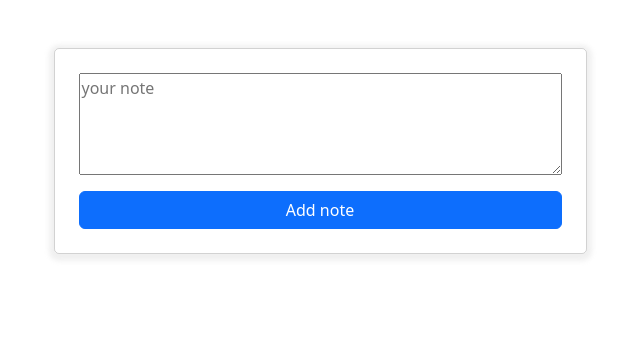
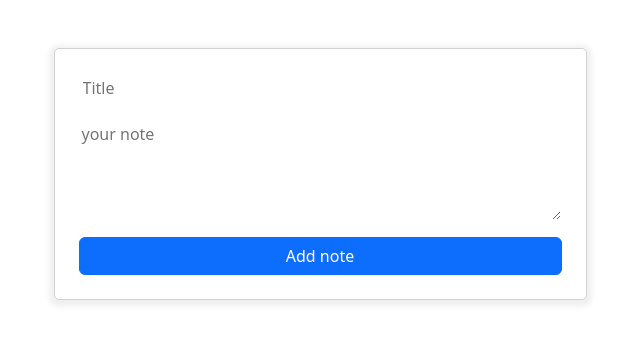
Before and after one commit to mark-itc/react---notes-app-jgelbwaser, a React (Create React App) app: page / in a window 1280 px wide. Shown: the top 344 px of the page, without its empty margins (320-960 px from the left). Built offline with nearby package versions, Linux system fonts and the light colour scheme.

Commit message:
M3 Completed

```diff
--- a/src/App.js
+++ b/src/App.js
@@ -20,12 +20,12 @@ function App() {
 
   }
 
-  const addNote = (noteText) => {
+  const addNote = ({text, title}) => {
     const newNote = {
-      text: noteText,
+      text: text,
+      title: title,
       date: new Date()
     };
-    console.log('newNote' ,newNote);
     setNotes([...notes, newNote]);
   }
 
@@ -40,6 +40,7 @@ function App() {
             <Note
               key={index}
               id= {index}
+              title = {note.title}
               text={note.text}
               date ={note.date}
               onDelete = {deleteNote}
--- /dev/null
+++ b/src/components/Form.css
@@ -0,0 +1,19 @@
+
+.input {
+    margin-bottom: 1rem;
+    border-color: transparent;
+  }
+
+  .form {
+    /* margin: 3rem 0; */
+    margin-bottom: 3rem;
+    /* border: 1px solid grey; */
+    padding: 1.5rem;
+    display: flex;
+    flex-direction: column;
+    max-width: 40rem;
+    border: 1px solid rgba(0, 0, 0, 0.176);
+    border-radius: 5px;
+    -webkit-box-shadow: 0px 2px 5px 5px rgba(181,181,181,0.2);
+    box-shadow: 0px 2px 5px 5px rgba(181,181,181,0.2);
+  }
--- a/src/components/Form.jsx
+++ b/src/components/Form.jsx
@@ -1,32 +1,44 @@
 import { useState } from 'react';
 import Button from 'react-bootstrap/Button';
+import './Form.css'
 
 function Form({ onSubmit }) {
 
-    const [inputValue, setInputValue] = useState('');
+    const [inputTxtValue, setTxtInputValue] = useState('');
+    const [inputTitleValue, setTitleInputValue] = useState('');
 
 
     const handleSubmit = (e) => {
 
         e.preventDefault();
-        if (inputValue) {
-            onSubmit(inputValue);
-            setInputValue('');
+        if (inputTxtValue) {
+            onSubmit({text:inputTxtValue, title:inputTitleValue});
+            setTxtInputValue('');
+            setTitleInputValue('')
         }
     }
 
-    const onInputChange = (e) => {
-        setInputValue(e.currentTarget.value);
+    const onTxtInputChange = (e) => {
+        setTxtInputValue(e.currentTarget.value);
+    }
+
+    const onTitleInputChange = (e) => {
+        setTitleInputValue(e.currentTarget.value);
 
     }
 
     return (
         <form className="form" >
-
+            <input type="text"
+                value ={inputTitleValue}
+                className='title-input input'
+                placeholder = 'Title'
+                onInput = {onTitleInputChange}
+            />
             <textarea
-                value ={inputValue}
-                className='note-input'
-                onInput={onInputChange}
+                value ={inputTxtValue}
+                className='text-input input'
+                onInput={onTxtInputChange}
                 placeholder="your note"
                 name="note-input" rows="4" cols="50">
             </textarea>
```
Also changed, not shown: src/App.css (+4 -4 lines).
